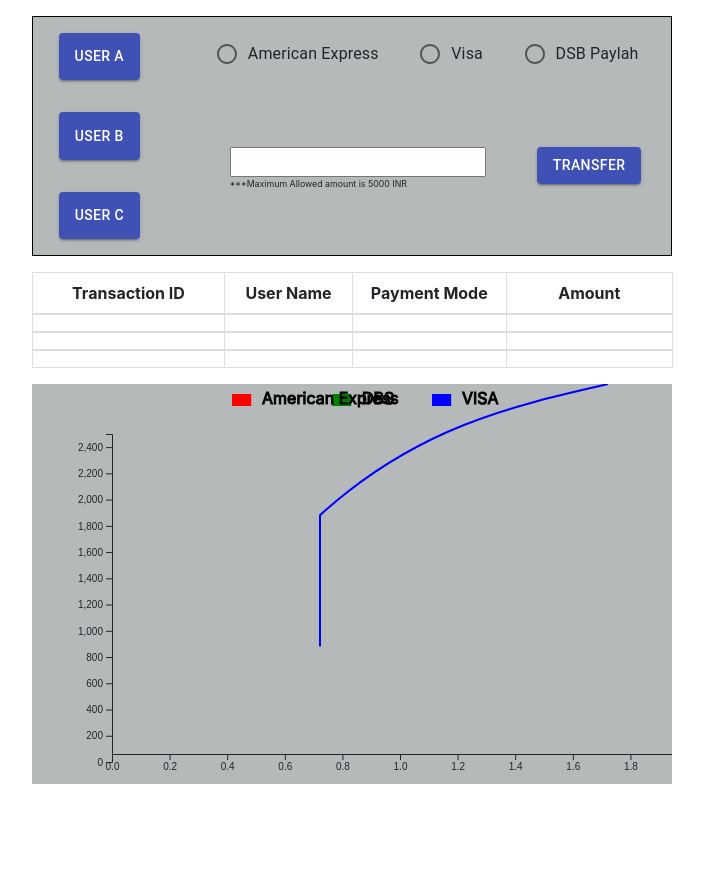
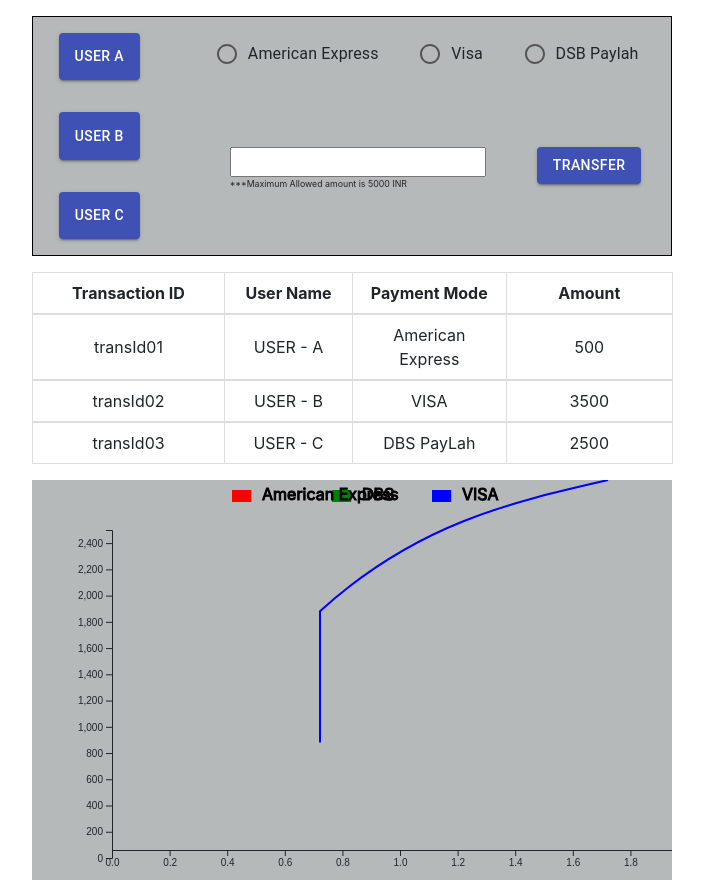
Before and after one commit to reachlinlen/reactjs-assignment, a React app: page / in a window 1280 px wide. Shown: the whole page, without its empty margins (160-864 px from the left). Before the commit the page ends 800 px from the top, so only its background shows below. Built offline with nearby package versions, Linux system fonts and the light colour scheme.

Commit message:
Table populated

```diff
--- a/src/Table/index.js
+++ b/src/Table/index.js
@@ -10,7 +10,9 @@
           ['transId02', 'USER - B', 'VISA', 3500],
           ['transId03', 'USER - C', 'DBS PayLah', 2500],
         ];
-  const allRows = rowDetails.map(r => Row(r[0], r[1], r[2], r[3]));
+  const allRows = rowDetails.map(r => {
+    return <Row tranID={r[0]} userName={r[1]} payMode={r[2]} amt={r[3]} />;
+  });
   return (
     <div>
       <table style={{borderCollapse: 'collapse', width: '100%', display: 'inline-grid', margin: '2vh 0 0 15vw'}}>
```
